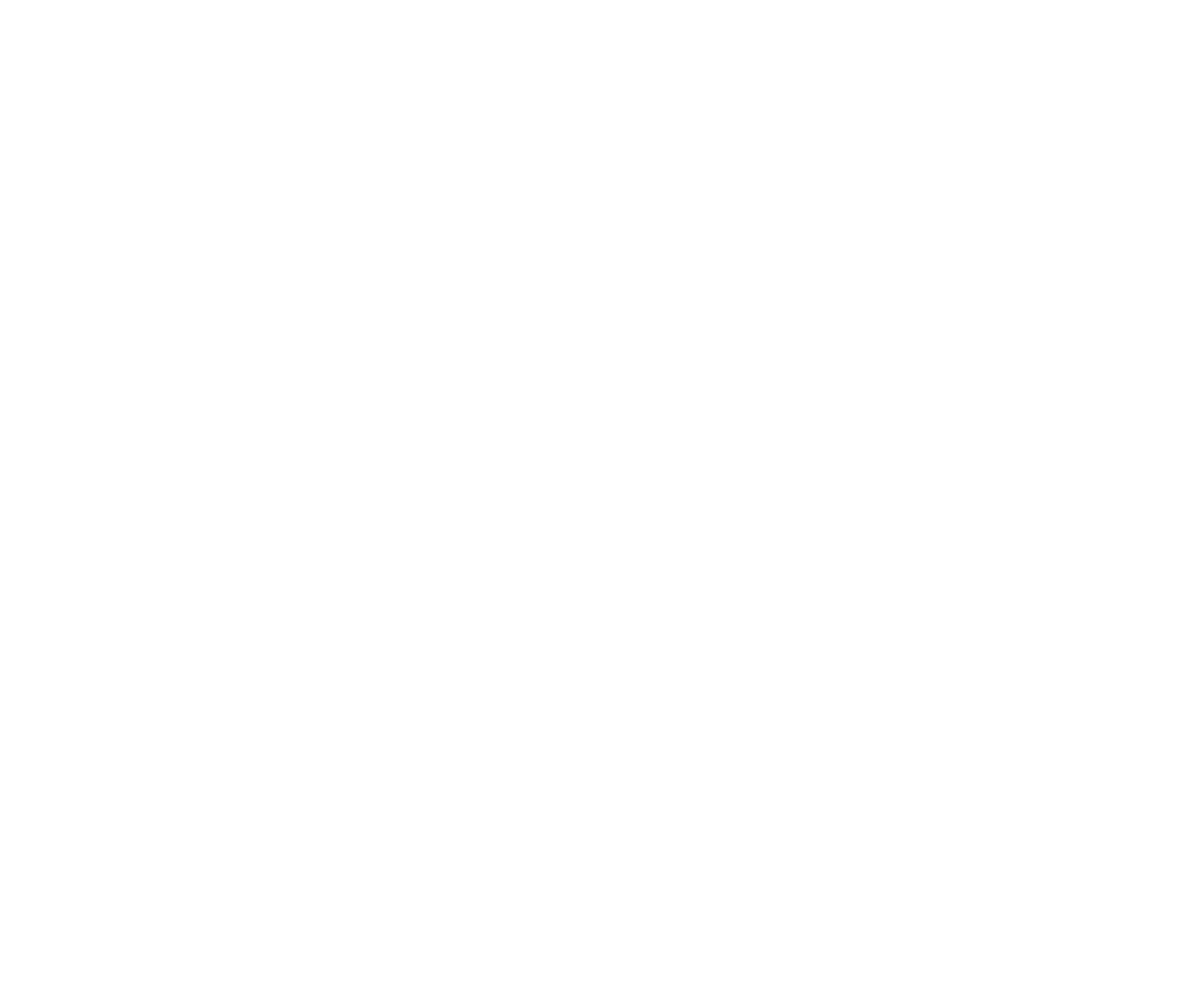
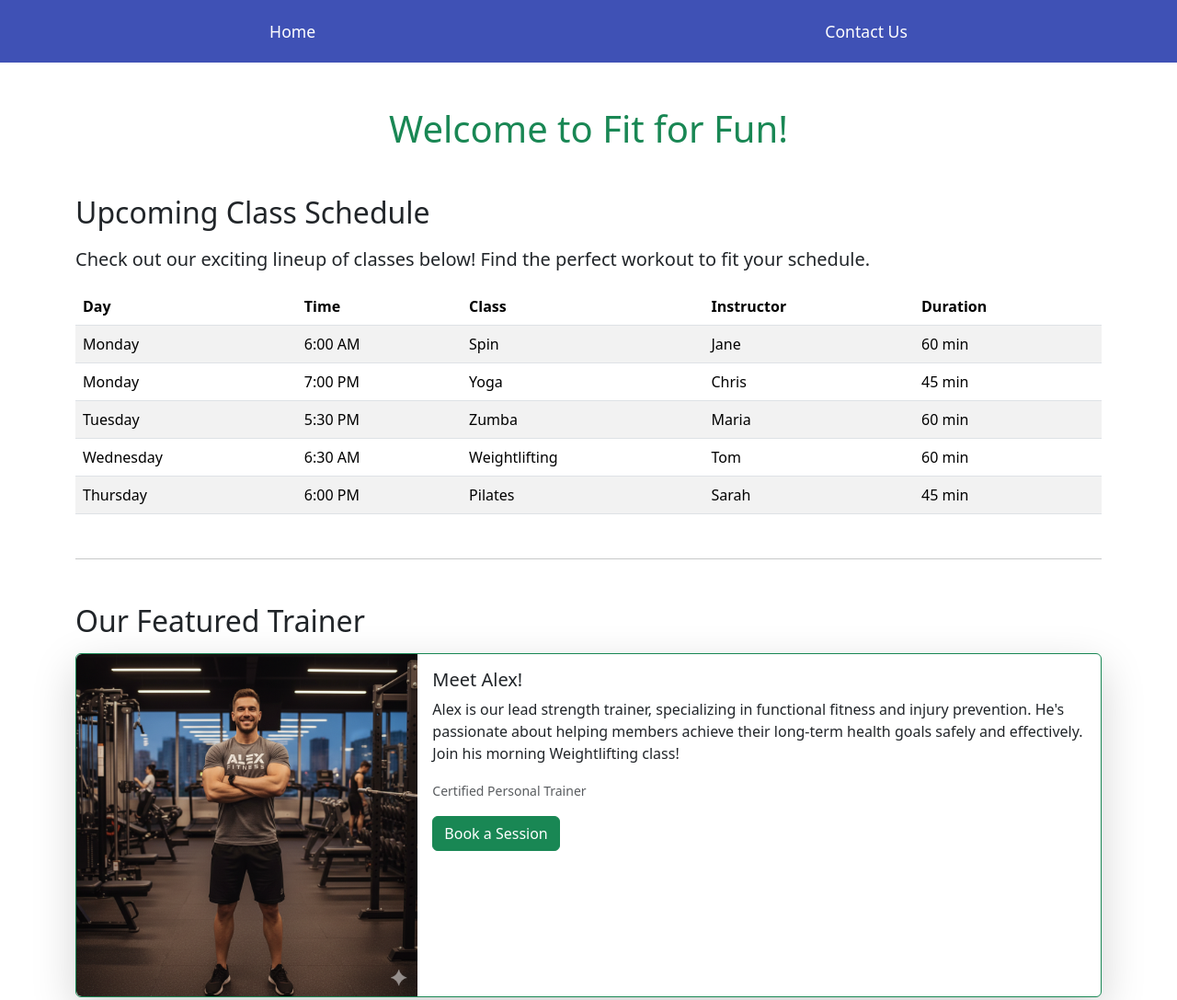
Before and after one commit to dd0937926/FitForFitness, a plain HTML site: page index.html in a window 1280 px wide. Shown: the top 1087 px of the page at 92% size. Before the commit the page ends 800 px from the top, so only its background shows below. Drawn offline with nearby package versions, Linux system fonts and the light colour scheme.

Commit message:
added code, updated README, added homepage image, added image to main index file.

```diff
--- a/index.html
+++ b/index.html
@@ -3,9 +3,66 @@
 <head>
     <meta charset="UTF-8">
     <meta name="viewport" content="width=device-width, initial-scale=1.0">
-    <title>Document</title>
+    <title>Fit for Fun Fitness Club - Home</title>
+    <link href="https://cdn.jsdelivr.net/npm/bootstrap@5.3.3/dist/css/bootstrap.min.css" rel="stylesheet">
+    <link href="style.css" rel="stylesheet">
 </head>
 <body>
 
-</body>
+    <header>
+        <nav class="p-3">
+            <a href="index.html">Home</a>
+            <a href="contactus.html">Contact Us</a>
+        </nav>
+    </header>
+
+    <div class="container my-5">
+        <h1 class="text-center mb-4 text-success">Welcome to Fit for Fun!</h1>
+
+      <h2 class="mt-5 mb-3">Upcoming Class Schedule</h2>
+        <p class="lead">Check out our exciting lineup of classes below! Find the perfect workout to fit your schedule.</p>
+
+        <table class="table table-striped">
+            <thead>
+                <tr>
+                    <th>Day</th>
+                    <th>Time</th>
+                    <th>Class</th>
+                    <th>Instructor</th>
+                    <th>Duration</th>
+                </tr>
+            </thead>
+            <tbody>
+                <tr><td>Monday</td><td>6:00 AM</td><td>Spin</td><td>Jane</td><td>60 min</td></tr>
+                <tr><td>Monday</td><td>7:00 PM</td><td>Yoga</td><td>Chris</td><td>45 min</td></tr>
+                <tr><td>Tuesday</td><td>5:30 PM</td><td>Zumba</td><td>Maria</td><td>60 min</td></tr>
+                <tr><td>Wednesday</td><td>6:30 AM</td><td>Weightlifting</td><td>Tom</td><td>60 min</td></tr>
+                <tr><td>Thursday</td><td>6:00 PM</td><td>Pilates</td><td>Sarah</td><td>45 min</td></tr>
+            </tbody>
+        </table>
+
+
+        <hr class="my-5">
+
+        <h2 class="mb-3">Our Featured Trainer</h2>
+        <div class="card shadow-lg border-success">
+            <div class="row g-0">
+                <div class="col-md-4">
+                    <img src="images/trainer_image.jpg" class="img-fluid rounded-start" alt="Trainer Image">
+                </div>
+                <div class="col-md-8">
+                    <div class="card-body">
+                        <h5 class="card-title">Meet Alex!</h5> <p class="card-text">Alex is our lead strength trainer, specializing in functional fitness and injury prevention. He's passionate about helping members achieve their long-term health goals safely and effectively. Join his morning Weightlifting class!</p> <p class="card-text"><small class="text-muted">Certified Personal Trainer</small></p>
+                        <a href="#" class="btn btn-success">Book a Session</a>
+                    </div>
+                </div>
+            </div>
+        </div>
+
+    </div>
+
+    <footer class="bg-dark text-white text-center py-3 mt-5">
+        <p class="mb-0">&copy; 2025 Fit for Fun Fitness Club. All rights reserved.</p>
+    </footer>
+    </body>
 </html>
--- a/style.css
+++ b/style.css
@@ -0,0 +1,58 @@
+/*
+ * Fit for Fun Fitness Club Custom Stylesheet
+ * Defines styles for the responsive navigation and other page elements.
+ */
+
+/* ----------------------------------- */
+/* 1. FLEXBOX NAVIGATION STYLING       */
+/* ----------------------------------- */
+
+/* The <nav> element acts as the Flex Container (Parent) */
+nav {
+    display: flex; /* Enables Flexbox layout */
+    background-color: #3f51b5; /* Custom color for visibility */
+    padding: 10px;
+}
+
+/* MOBILE-FIRST LAYOUT (Default: Vertical Stack) */
+nav {
+    flex-direction: column; /* Stacks links vertically on small screens */
+    align-items: center;    /* Centers the links horizontally within the nav */
+    gap: 10px; /* Vertical spacing between stacked links */
+}
+
+/* Styling for the Child Links (<a> tags) */
+nav a {
+    color: white;
+    text-decoration: none;
+    font-size: 1.1rem;
+    padding: 5px 15px;
+    border-radius: 5px;
+    transition: background-color 0.3s;
+    /* Allows links to take full width in the vertical stack */
+    width: 100%;
+    text-align: center;
+}
+
+nav a:hover {
+    background-color: #5c6bc0;
+}
+
+/* ----------------------------------- */
+/* 2. MEDIA QUERY: DESKTOP LAYOUT      */
+/* ----------------------------------- */
+
+/* Applies styles only when the screen width is 768px or wider */
+@media (min-width: 768px) {
+    nav {
+        flex-direction: row; /* Switches links to horizontal row layout */
+        align-items: center; /* Centers items vertically within the nav bar */
+        /* Distributes available space between and around the two links */
+        justify-content: space-around;
+        gap: 0; /* Removes vertical gap */
+    }
+
+    nav a {
+        width: auto; /* Allows links to size based on content width */
+    }
+}
```
Also changed, not shown: contactus.html (+29 -0 lines), homepage.png (added), images/trainer_image.jpg (added), 2 other files.
